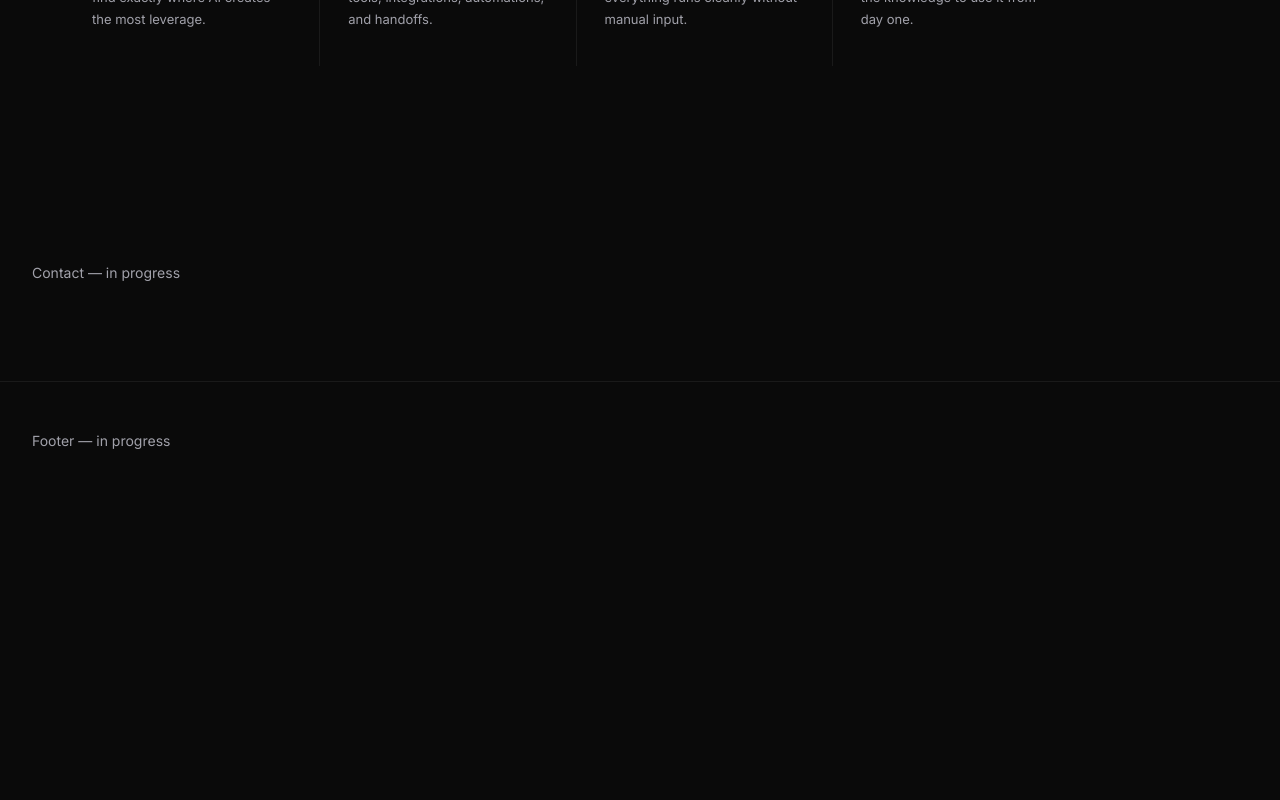
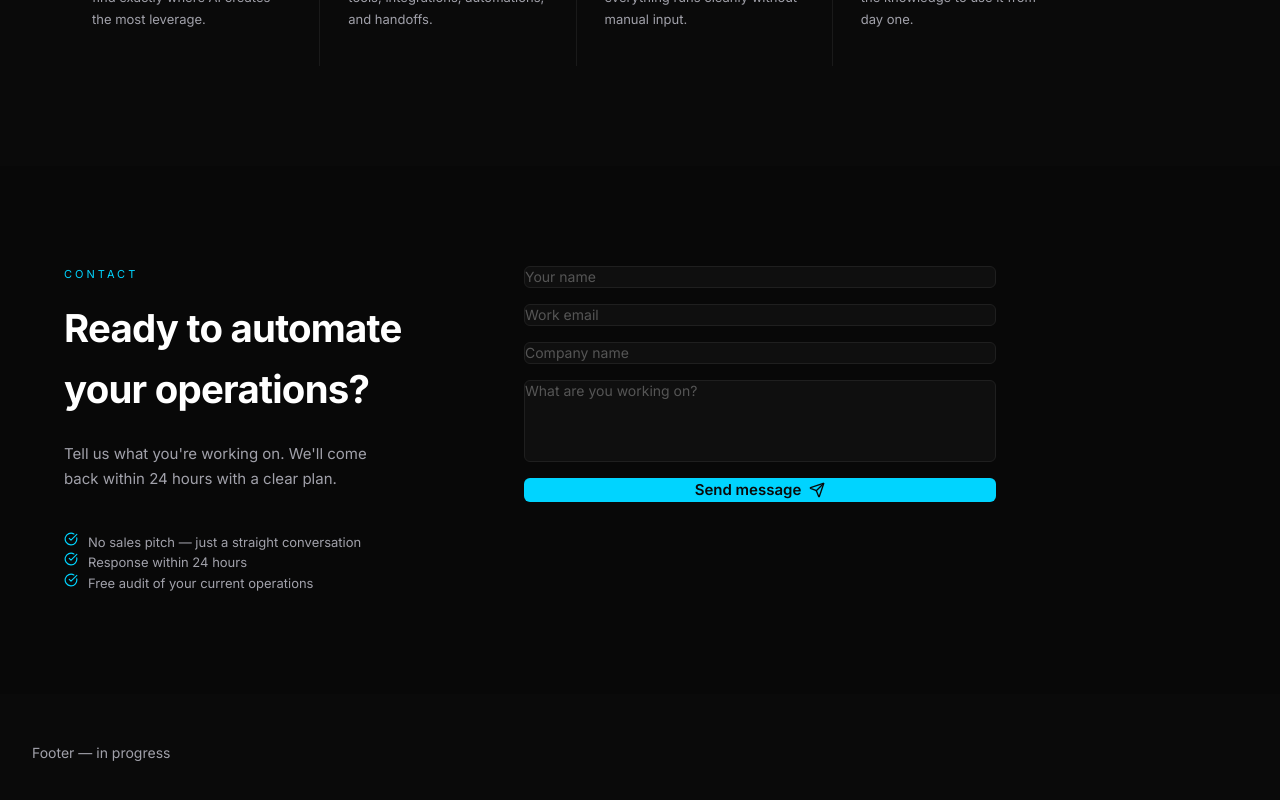
Before and after one commit to zeffmubashir/noctiluca-ai, a Next.js app: page / in a window 1280 px wide. Shown: the part 2603-3403 px from the top of the page. Before the commit the page ends 3103 px from the top, so only its background shows below. Built offline with nearby package versions, Linux system fonts and the light colour scheme.

Commit message:
feat: contact section complete

```diff
--- a/components/Contact.tsx
+++ b/components/Contact.tsx
@@ -1,7 +1,227 @@
+'use client'
+
+import { useState, type FormEvent, type ChangeEvent } from 'react'
+import { motion } from 'framer-motion'
+import { CheckCircle, Send } from 'lucide-react'
+
+interface FormState {
+  name: string
+  email: string
+  company: string
+  message: string
+}
+
+const trustPoints: string[] = [
+  'No sales pitch — just a straight conversation',
+  'Response within 24 hours',
+  'Free audit of your current operations',
+]
+
+const inputClassName =
+  'w-full rounded-md border border-[#1f1f1f] bg-[#0f0f0f] px-4 py-3.5 text-sm text-[#ffffff] outline-none transition-all duration-200 placeholder:text-[#555555] focus:border-[#00d4ff] focus:shadow-[0_0_0_2px_rgba(0,212,255,0.08)]'
+
 export default function Contact(): React.JSX.Element {
+  const [form, setForm] = useState<FormState>({
+    name: '',
+    email: '',
+    company: '',
+    message: '',
+  })
+  const [submitting, setSubmitting] = useState<boolean>(false)
+  const [submitted, setSubmitted] = useState<boolean>(false)
+  const [error, setError] = useState<string>('')
+
+  function handleChange(
+    e: ChangeEvent<HTMLInputElement | HTMLTextAreaElement>
+  ): void {
+    const { name, value } = e.target
+    setForm((prev) => ({ ...prev, [name]: value }))
+  }
+
+  async function handleSubmit(e: FormEvent<HTMLFormElement>): Promise<void> {
+    e.preventDefault()
+    setError('')
+
+    const { name, email, company, message } = form
+
+    if (
+      !name.trim() ||
+      !email.trim() ||
+      !company.trim() ||
+      !message.trim() ||
+      !email.includes('@')
+    ) {
+      setError('Please fill in all fields with a valid email.')
+      return
+    }
+
+    setSubmitting(true)
+
+    try {
+      const res = await fetch('/api/contact', {
+        method: 'POST',
+        headers: { 'Content-Type': 'application/json' },
+        body: JSON.stringify({ name, email, company, message }),
+      })
+
+      if (res.ok) {
+        setSubmitted(true)
+      } else {
+        setError('Something went wrong. Please try again.')
+        setSubmitting(false)
+      }
+    } catch {
+      setError('Something went wrong. Please try again.')
+      setSubmitting(false)
+    }
+  }
+
   return (
-    <div style={{ padding: '6rem 2rem', color: '#a1a1aa', borderBottom: '1px solid #1a1a1a', fontSize: '0.875rem' }}>
-      Contact — in progress
-    </div>
+    <section
+      id="contact"
+      className="w-full bg-[#080808]"
+      style={{ padding: '100px 0' }}
+    >
+      <div
+        className="mx-auto grid max-w-6xl grid-cols-1 gap-10 md:grid-cols-12 md:gap-20"
+        style={{
+          paddingLeft: 'clamp(24px, 5vw, 80px)',
+          paddingRight: 'clamp(24px, 5vw, 80px)',
+        }}
+      >
+        <motion.div
+          className="md:col-span-5"
+          initial={{ opacity: 0, x: -20 }}
+          whileInView={{ opacity: 1, x: 0 }}
+          transition={{ duration: 0.5, ease: [0.22, 1, 0.36, 1] }}
+          viewport={{ once: true }}
+        >
+          <p
+            className="uppercase text-[#00d4ff]"
+            style={{
+              fontSize: '11px',
+              letterSpacing: '3px',
+              marginBottom: '14px',
+            }}
+          >
+            Contact
+          </p>
+          <h2
+            className="font-bold text-[#ffffff]"
+            style={{
+              fontSize: 'clamp(1.8rem, 3vw, 2.6rem)',
+              letterSpacing: '-0.02em',
+              marginBottom: '20px',
+            }}
+          >
+            Ready to automate your operations?
+          </h2>
+          <p
+            className="max-w-[340px] text-[#a1a1aa]"
+            style={{ fontSize: '15px', lineHeight: 1.7 }}
+          >
+            Tell us what you&apos;re working on. We&apos;ll come back within 24
+            hours with a clear plan.
+          </p>
+
+          <div style={{ marginTop: '40px' }}>
+            {trustPoints.map((point) => (
+              <div
+                key={point}
+                className="mb-3 flex items-start gap-2.5 last:mb-0"
+              >
+                <CheckCircle
+                  size={14}
+                  className="mt-0.5 shrink-0 text-[#00d4ff]"
+                  aria-hidden="true"
+                />
+                <span className="text-[#a1a1aa]" style={{ fontSize: '13px' }}>
+                  {point}
+                </span>
+              </div>
+            ))}
+          </div>
+        </motion.div>
+
+        <motion.div
+          className="md:col-span-6"
+          initial={{ opacity: 0, x: 20 }}
+          whileInView={{ opacity: 1, x: 0 }}
+          transition={{
+            duration: 0.5,
+            ease: [0.22, 1, 0.36, 1],
+            delay: 0.1,
+          }}
+          viewport={{ once: true }}
+        >
+          <form onSubmit={handleSubmit} className="flex flex-col gap-4">
+            <input
+              type="text"
+              name="name"
+              placeholder="Your name"
+              value={form.name}
+              onChange={handleChange}
+              className={inputClassName}
+              disabled={submitting || submitted}
+            />
+            <input
+              type="email"
+              name="email"
+              placeholder="Work email"
+              value={form.email}
+              onChange={handleChange}
+              className={inputClassName}
+              disabled={submitting || submitted}
+            />
+            <input
+              type="text"
+              name="company"
+              placeholder="Company name"
+              value={form.company}
+              onChange={handleChange}
+              className={inputClassName}
+              disabled={submitting || submitted}
+            />
+            <textarea
+              name="message"
+              rows={4}
+              placeholder="What are you working on?"
+              value={form.message}
+              onChange={handleChange}
+              className={`${inputClassName} resize-none`}
+              disabled={submitting || submitted}
+            />
+
+            {error && (
+              <p className="text-[#ef4444]" style={{ fontSize: '13px' }}>
+                {error}
+              </p>
+            )}
+
+            {submitted ? (
+              <p className="text-[#22c55e]" style={{ fontSize: '14px' }}>
+                Message sent — we&apos;ll be in touch.
+              </p>
+            ) : (
+              <button
+                type="submit"
+                disabled={submitting}
+                className="flex w-full items-center justify-center gap-2 rounded-md border-none bg-[#00d4ff] py-3.5 font-semibold text-[#0a0a0a] transition-all duration-200 hover:bg-[#ffffff] hover:shadow-[0_0_20px_rgba(0,212,255,0.2)] disabled:cursor-not-allowed disabled:opacity-70"
+                style={{ fontSize: '15px' }}
+              >
+                {submitting ? (
+                  'Sending...'
+                ) : (
+                  <>
+                    Send message
+                    <Send size={16} aria-hidden="true" />
+                  </>
+                )}
+              </button>
+            )}
+          </form>
+        </motion.div>
+      </div>
+    </section>
   )
 }
```
